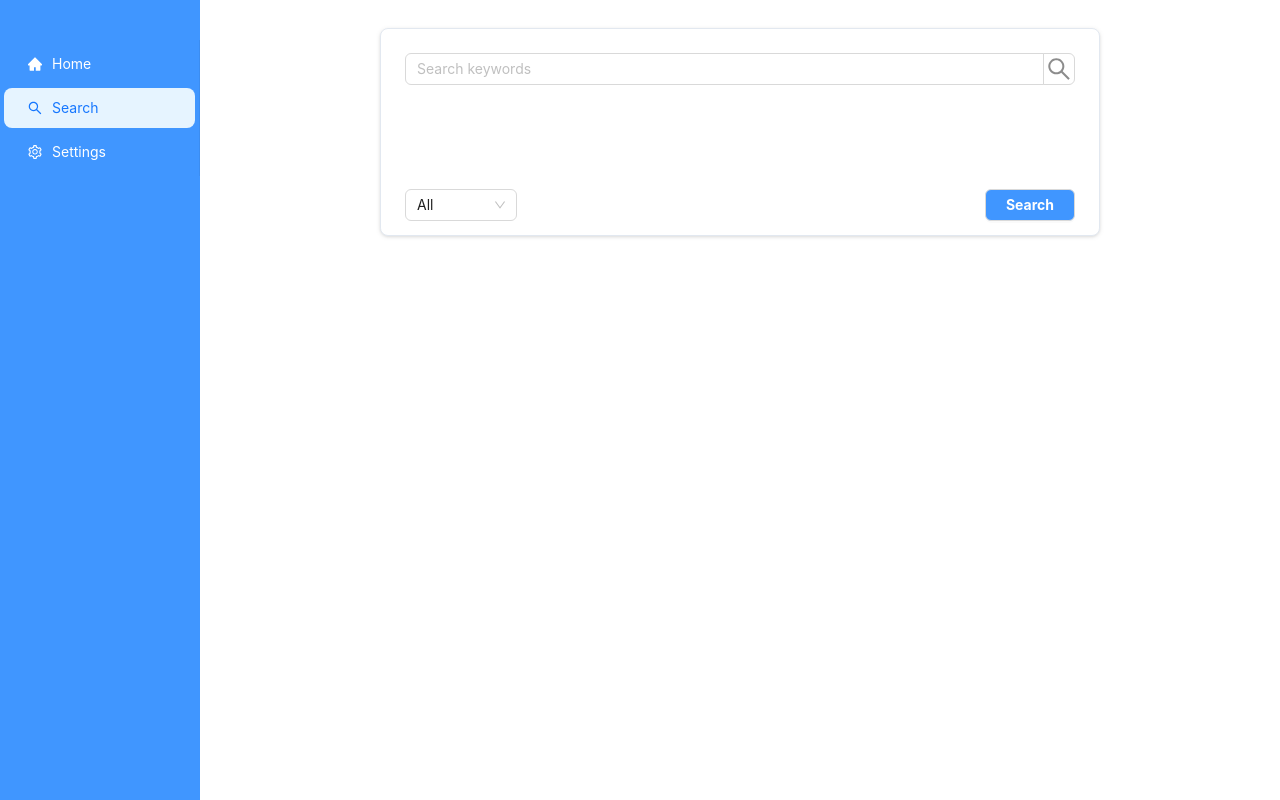
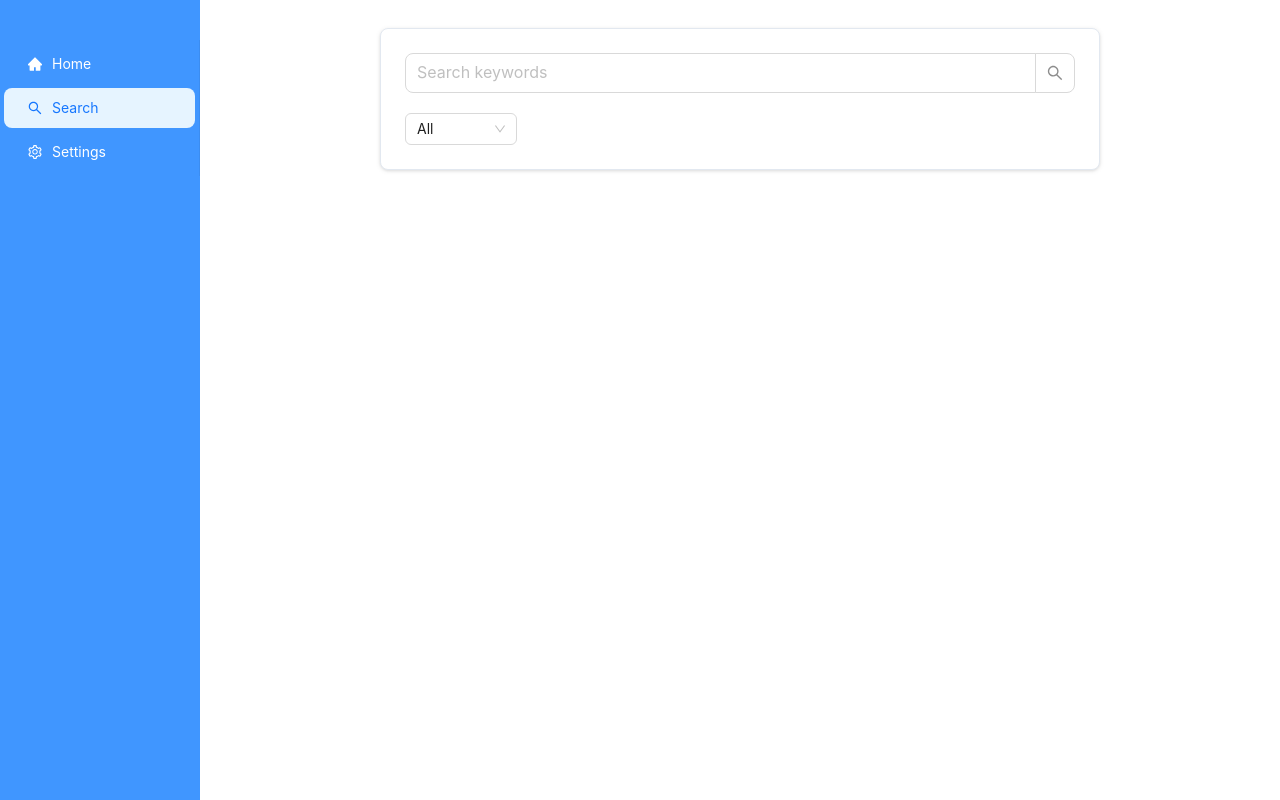
Before and after one commit to rafi-d-z/Yapper, a React (Create React App) app: page / in a window 1280 px wide. Both pictures are taken after a click on the item "Search". Built offline with nearby package versions, Linux system fonts and the light colour scheme.

Commit message:
small changes

```diff
--- a/src/components/Search.js
+++ b/src/components/Search.js
@@ -14,13 +14,14 @@ function SearchPage () {
   return (
     <div className="h-full w-full flex justify-center items-center">
       <div className="w-8/12 h-full">
-        <Card className="w-full h-52 border border-slate-200 drop-shadow mt-7">
-          <div className="w-full h-full flex flex-col gap-10 justify-center">
+        <Card className="w-full h-fit border border-slate-200 drop-shadow mt-7">
+          <div className="w-full h-full flex flex-col gap-5 justify-center">
             <Search
-              className="w-full h-24 resize-none"
+              className="w-full h-fit resize-none"
               placeholder="Search keywords"
               value={searchText}
               onChange={(e) => setSearchText(e.target.value)}
+              size='large'
             />
             <div className="flex justify-between w-full">
             <Select
@@ -33,15 +34,7 @@ function SearchPage () {
               <option value="images">Images</option>
               <option value="videos">Videos</option>
             </Select>
-
-            <Button
-              className="px-5 bg-[#4096FF] text-white font-bold"
-              onClick={handleSearch}
-            >
-              Search
-            </Button>
             </div>
-
           </div>
         </Card>
       </div>
```
